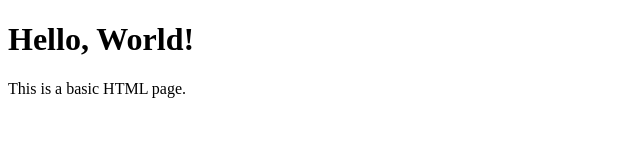
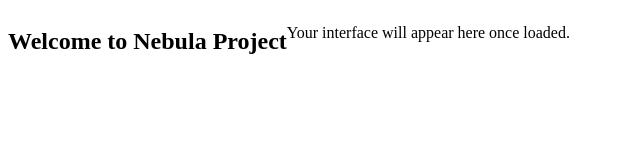
Before and after one commit to ChescoV6/anti-recoil, a plain HTML site: page index.html in a window 1280 px wide. Shown: the whole page, without its empty margins (0-640 px from the left). Drawn offline with Linux system fonts and the light colour scheme.

Commit message:
Update index.html

```diff
--- a/index.html
+++ b/index.html
@@ -3,10 +3,32 @@
 <head>
     <meta charset="UTF-8">
     <meta name="viewport" content="width=device-width, initial-scale=1.0">
-    <title>Basic HTML Page</title>
+    <title>Nebula</title>
+    <link rel="stylesheet" href="style.css">
 </head>
 <body>
-    <h1>Hello, World!</h1>
-    <p>This is a basic HTML page.</p>
+    <div class="loader-container" id="loader">
+        <div class="loader">
+            <div></div>
+            <div></div>
+            <div></div>
+        </div>
+        <h1>Nebula</h1>
+    </div>
+
+    <div class="content" id="content">
+        <h2>Welcome to Nebula Project</h2>
+        <p>Your interface will appear here once loaded.</p>
+    </div>
+
+    <script>
+        // Simulate loading
+        window.addEventListener('load', () => {
+            setTimeout(() => {
+                document.getElementById('loader').style.display = 'none';
+                document.getElementById('content').style.display = 'flex';
+            }, 2500); // 2.5s loader
+        });
+    </script>
 </body>
 </html>
```
